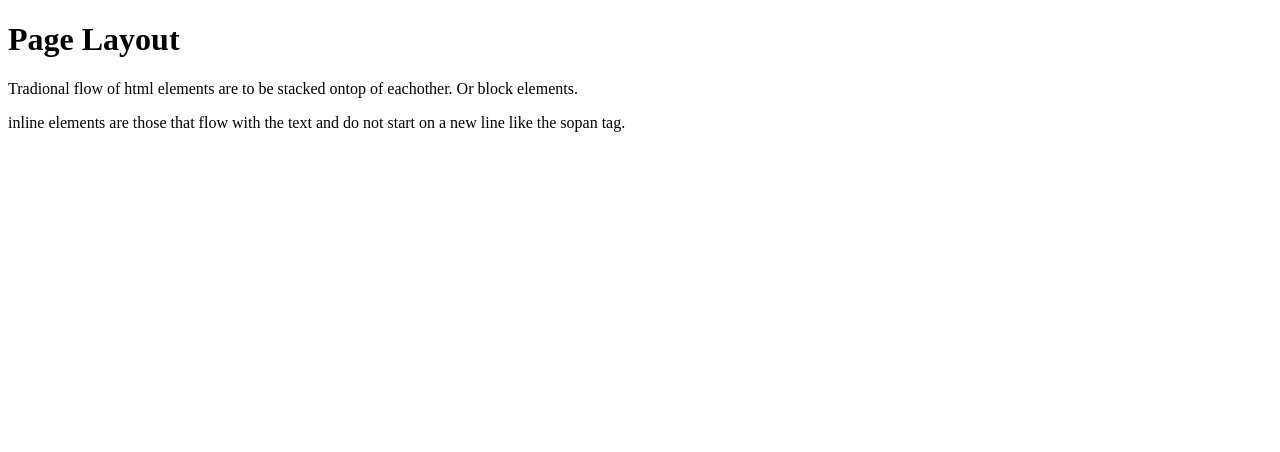
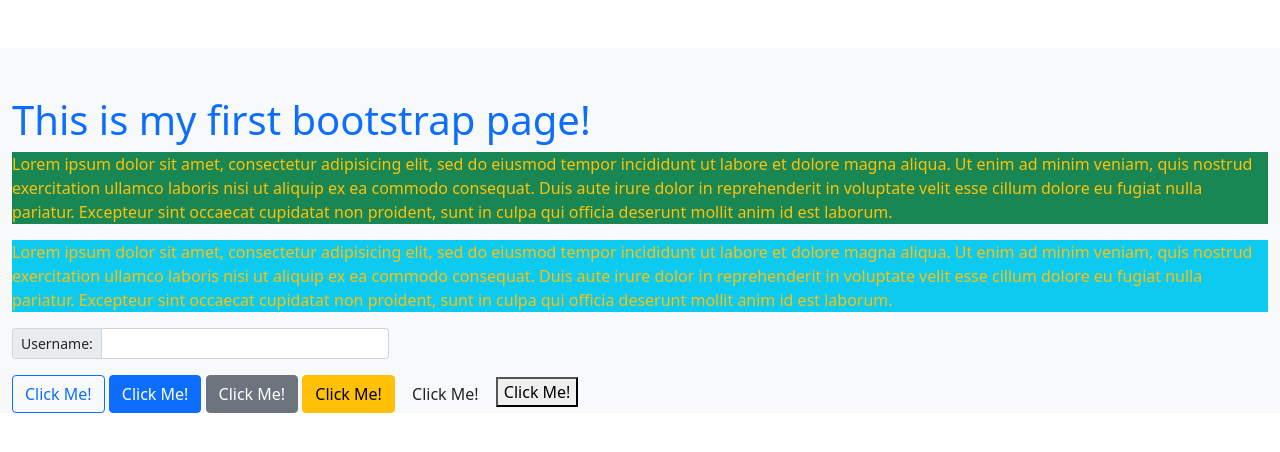
Before and after one commit to darceymckelvey/page_layout, a plain HTML site: page index.html in a window 1280 px wide. Drawn offline with nearby package versions, Linux system fonts and the light colour scheme.

Commit message:
updated lessons

```diff
--- a/index.html
+++ b/index.html
@@ -3,15 +3,104 @@
 <head>
     <meta charset="utf-8">
     <meta name="viewport" content="width=device-width, initial-scale=1">
-    <title></title>
-     <style type="text/css" rel="stylesheet" src="style.css"></style>
+    <title>Page Layout</title>
+     <link rel="stylesheet" type="text/css" href="style.css">
+
+     <link href="https://cdn.jsdelivr.net/npm/bootstrap@5.0.2/dist/css/bootstrap.min.css" rel="stylesheet" integrity="sha384-EVSTQN3/azprG1Anm3QDgpJLIm9Nao0Yz1ztcQTwFspd3yD65VohhpuuCOmLASjC" crossorigin="anonymous">
+
+     <link rel="stylesheet" type="text/css" href="style.css">
+
 </head>
 <body>
-    <h1>Page Layout</h1>
+<!--     <h1>absolute positioning of h1 tag</h1>
 
-    <p>Tradional flow of html elements are to be stacked ontop of eachother. Or block elements.</p>
+    <p>Tradional flow of html <span class="block">elements are</span> to be stacked ontop of eachother. Or block elements.</p>
 
-    <p>inline elements are those that flow with the text and do not start on a new line like the sopan tag.</p>
+    <p>inline elements are <span class="inline">those that</span> flow with the text and do not start on a new line like the sopan tag.</p>
+
+    <p>inline-block elements are those that <span class="inline-block">flow with the</span> text and also maintain there size and shape.</p>
+
+    <div class="relative">
+        Lorem ipsum dolor sit amet,
+        <div class="absolute">adsolute div</div>
+    </div>
+
+    <h1>Grid</h1>
+    <div class="grid-container">
+        <div class="grid-item">1</div>
+        <div class="grid-item">2</div>
+        <div class="grid-item">3</div>
+        <div class="grid-item">4</div>
+        <div class="grid-item">5</div>
+        <div class="grid-item">6</div>
+        <div class="grid-item">7</div>
+        <div class="grid-item">8</div>
+        <div class="grid-item">9</div>
+    </div>
+
+        <h1>flex</h1>
+    <div class="flex-container">
+        <div class="flex-item">1</div>
+        <div class="flex-item">2</div>
+        <div class="flex-item">3</div>
+        <div class="flex-item">4</div>
+        <div class="flex-item">5</div>
+        <div class="flex-item">6</div>
+        <div class="flex-item">7</div>
+        <div class="flex-item">8</div>
+        <div class="flex-item">9</div>
+    </div> -->
+
+    <!-- next part of lectures -->
+<!--     <div class="header">
+        this is a header
+        <div class="para">
+            this is my paragragh
+            <div class="para">
+                I am inside this paragraph
+            </div>
+        </div>
+    </div> -->
+
+    <!-- <h1 class="header">This Is A Heading!</h1> -->
+    <!-- <p class="para">This is a paragraph.</p> -->
+    <!-- Lorem ipsum dolor sit amet, consectetur adipisicing elit, sed do eiusmod
+    tempor incididunt ut labore et dolore magna aliqua. Ut enim ad minim veniam,
+    quis nostrud exercitation ullamco laboris nisi ut aliquip ex ea commodo
+    consequat. Duis aute irure dolor in reprehenderit in voluptate velit esse
+    cillum dolore eu fugiat nulla pariatur. Excepteur sint occaecat cupidatat non
+    proident, sunt in culpa qui officia deserunt mollit anim id est laborum.<span class="badge bg-secondary">New</span>
+    <img class="img-thumbnail" src="https://cdn.pixabay.com/photo/2023/11/28/21/35/ural-owl-8418249_1280.jpg"> -->
+    <div class="container-fluid bg-light pt-5 my-5">
+        <h1 class="text-primary">This is my first bootstrap page!</h1>
+        <p class="bg-success text-warning">Lorem ipsum dolor sit amet, consectetur adipisicing elit, sed do eiusmod
+        tempor incididunt ut labore et dolore magna aliqua. Ut enim ad minim veniam,
+        quis nostrud exercitation ullamco laboris nisi ut aliquip ex ea commodo
+        consequat. Duis aute irure dolor in reprehenderit in voluptate velit esse
+        cillum dolore eu fugiat nulla pariatur. Excepteur sint occaecat cupidatat non
+        proident, sunt in culpa qui officia deserunt mollit anim id est laborum.</p>
+        <p class="bg-info text-warning">Lorem ipsum dolor sit amet, consectetur adipisicing elit, sed do eiusmod
+        tempor incididunt ut labore et dolore magna aliqua. Ut enim ad minim veniam,
+        quis nostrud exercitation ullamco laboris nisi ut aliquip ex ea commodo
+        consequat. Duis aute irure dolor in reprehenderit in voluptate velit esse
+        cillum dolore eu fugiat nulla pariatur. Excepteur sint occaecat cupidatat non
+        proident, sunt in culpa qui officia deserunt mollit anim id est laborum.</p>
+
+
+        <div class="input-group mb-3 input-group-sm">
+            <span class="input-group-text">Username:</span>
+            <input class="form-control" type="text">
+        </div>
+
+
+      <button class="btn btn-outline-primary">Click Me!</button>
+        <button class="btn btn-primary">Click Me!</button>
+       <button class="btn btn-secondary">Click Me!</button>
+        <button class="btn btn-warning">Click Me!</button>
+         <button class="btn">Click Me!</button>
+         <button>Click Me!</button>
+    </div>
+
 <script type="script.js"></script>
 </body>
 </html>
--- a/style.css
+++ b/style.css
@@ -0,0 +1,85 @@
+/*.block {
+/*	display: block;
+	color: red;
+}
+
+.inline {
+	color: green;
+	display: inline;
+}
+
+.inline-block {
+	display: inline-block;
+	color: purple;
+	width: 600px;
+	height: 300px;
+	background: #e1e1e1;
+}
+
+h1 {
+	position: absolute;
+	bottom: 0px;
+	left: 20px;
+}
+
+div.relative {
+	position: relative;
+	width: 800px;
+	height: 500px;
+	background: red;
+}
+
+div.adsolute {
+	position: absolute;
+	right: 10px;
+	bottom: 10px;
+	height: 200px;
+	width: 100px;
+	border: 2px solid black;
+}*/
+
+/* grid layout css  */
+/*.grid-container {
+	display: grid;
+	grid-template-columns: auto auto auto;
+}
+
+.grid-item {
+	background: #e1e1e1;
+	border: 1px solid black;
+	text-align: center;
+	padding: 5px 0;
+}*/
+
+/* flex layout css  */
+/*.flex-container {
+	display: flex;
+	flex-wrap: wrap;
+	flex-direction: row-reverse;
+}
+
+.flex-item {
+	background: grey;
+	border: 1px solid black;
+	padding: 5px 145px;
+}*/
+
+/*.header {
+	height: auto;
+	font-size: 5vw;
+}
+
+.para {
+	font-size: 3vw;
+}
+
+.bird-img {
+	width: 50vw;
+	height: 50vh;
+	margin: 25vw;
+}*/
+
+
+.input-group {
+	width: 30%;
+}
```
